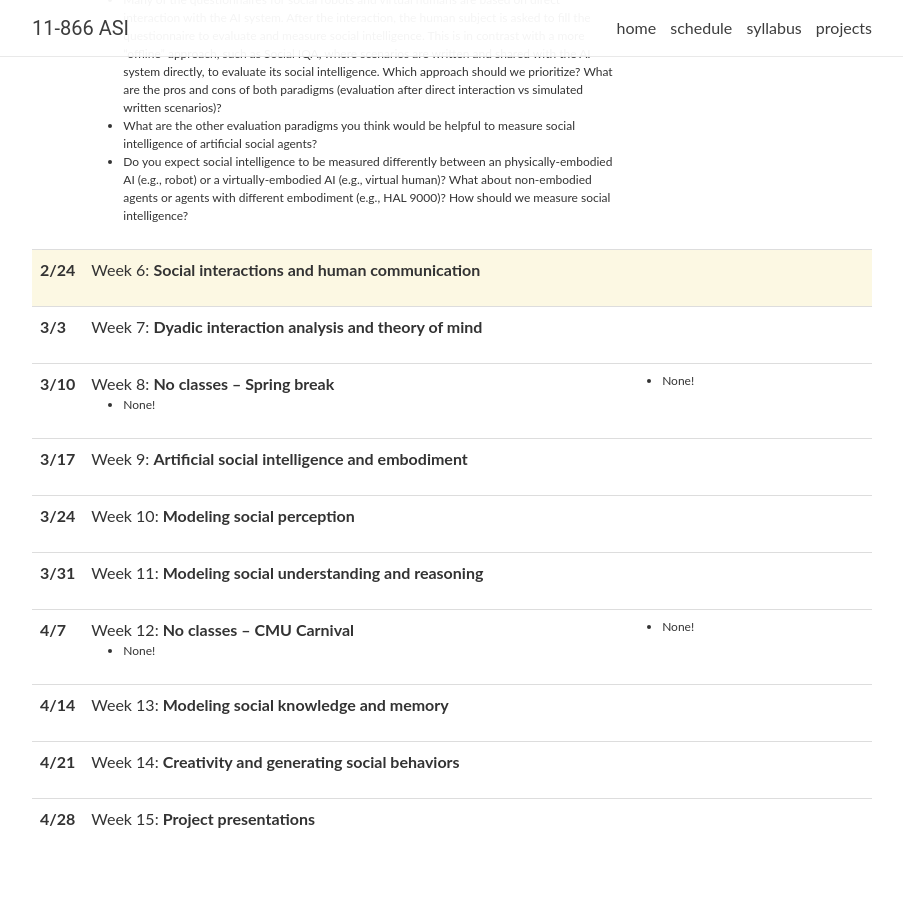
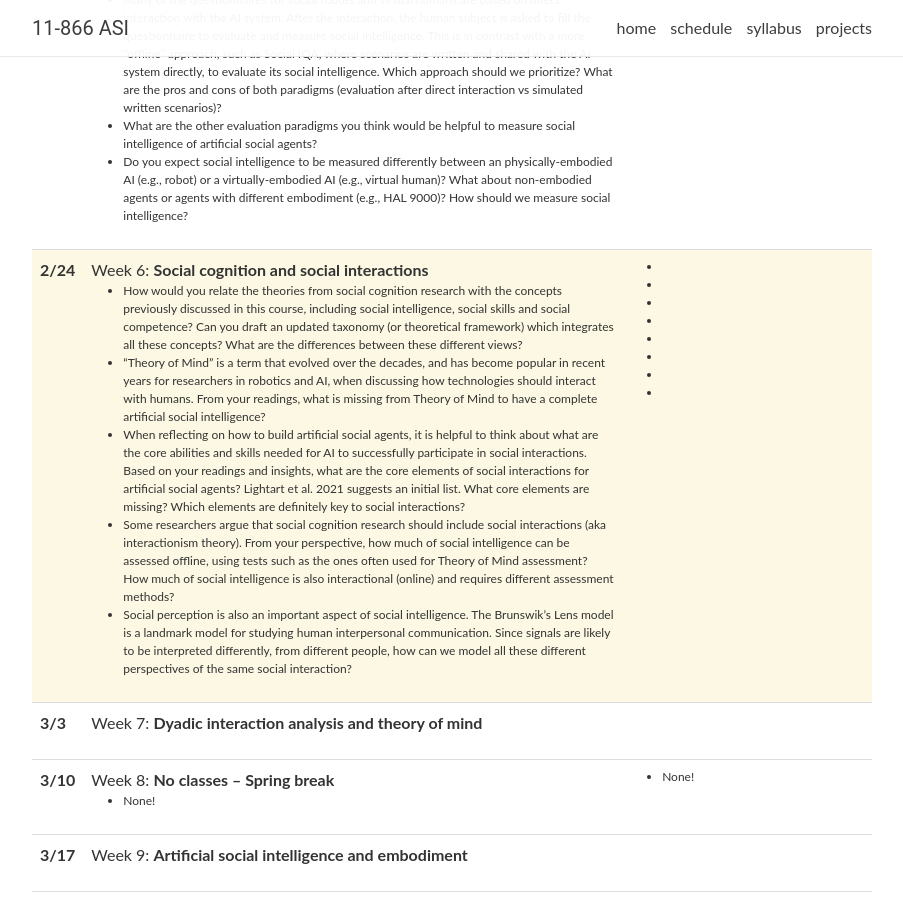
Before and after one commit to CMU-MultiComp-Lab/asi-course, a Jekyll site: the page built from spring2023/_pages/schedule.md, in a window 1280 px wide and 900 px high, scrolled down 1729 px. Shown: the whole window, without its empty margins (188-1091 px from the left). Built offline with Jekyll 4.4.1, drawn with Linux system fonts in a browser that asks for light colours; nearby versions of some CDN libraries; comment, search, counter and statistics services are not loaded.

Commit message:
Update lectures_2023.yml

```diff
--- a/_data/lectures_2023.yml
+++ b/_data/lectures_2023.yml
@@ -82,10 +82,22 @@
 
 - date: 2/24
   title: >
-    Week 6: <strong>Social interactions and human communication</strong>
+    Week 6: <strong>Social cognition and social interactions</strong>
   topics:
-
+    - How would you relate the theories from social cognition research with the concepts previously discussed in this course, including social intelligence, social skills and social competence? Can you draft an updated taxonomy (or theoretical framework) which integrates all these concepts? What are the differences between these different views?
+    - “Theory of Mind” is a term that evolved over the decades, and has become popular in recent years for researchers in robotics and AI, when discussing how technologies should interact with humans. From your readings, what is missing from Theory of Mind to have a complete artificial social intelligence?
+    - When reflecting on how to build artificial social agents, it is helpful to think about what are the core abilities and skills needed for AI to successfully participate in social interactions. Based on your readings and insights, what are the core elements of social interactions for artificial social agents? Lightart et al. 2021 suggests an initial list. What core elements are missing? Which elements are definitely key to social interactions?
+    - Some researchers argue that social cognition research should include social interactions (aka interactionism theory). From your perspective, how much of social intelligence can be assessed offline, using tests such as the ones often used for Theory of Mind assessment? How much of social intelligence is also interactional (online) and requires different assessment methods?
+    - Social perception is also an important aspect of social intelligence. The Brunswik’s Lens model is a landmark model for studying human interpersonal communication. Since signals are likely to be interpreted differently, from different people, how can we model all these different perspectives of the same social interaction?
   readings:
+    - <a href=" "> </a> <br/>
+    - <a href=" "> </a> <br/>
+    - <a href=" "> </a> <br/>
+    - <a href=" "> </a> <br/>
+    - <a href=" "> </a> <br/>
+    - <a href=" "> </a> <br/>
+    - <a href=" "> </a> <br/>
+    - <a href=" "> </a> <br/>
 
 - date: 3/3
   title: >
```
